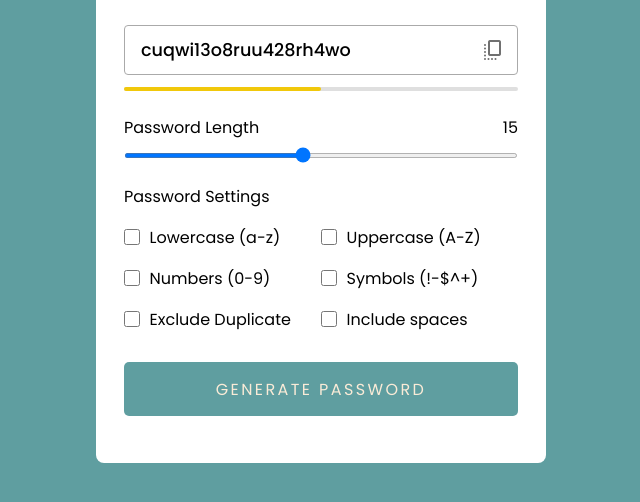
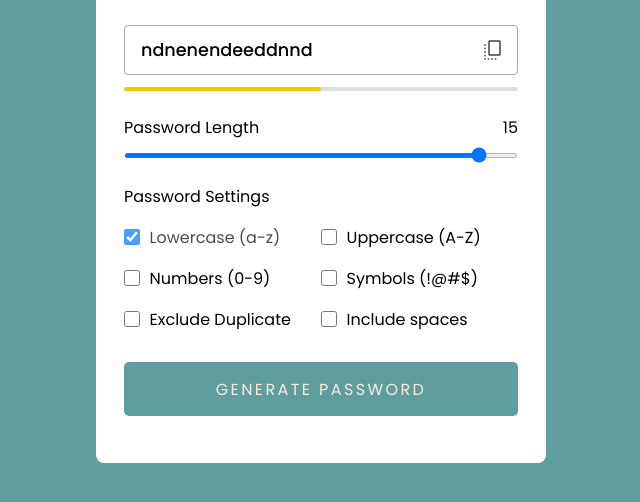
Before and after one commit to paraspachore/Password-Generator, a plain HTML site: page index.html in a window 1280 px wide. Shown: the part 202-704 px from the top of the page, without its empty margins (319-959 px from the left). Drawn offline with nearby package versions, Linux system fonts and the light colour scheme.

Commit message:
adding JS

```diff
--- a/index.html
+++ b/index.html
@@ -10,7 +10,7 @@
     <link rel="stylesheet" href="styles.css">
     <link rel="stylesheet"
         href="https://fonts.googleapis.com/css2?family=Material+Symbols+Rounded:opsz,wght,FILL,GRAD@20..48,100..700,0..1,-50..200" />
-
+    <script src="script.js" defer></script>
 </head>
 
 <body>
@@ -25,15 +25,15 @@
             <div class="pass_length">
                 <div class="details">
                     <label for="pass_length" class="title">Password Length</label>
-                    <span>15</span>
+                    <span></span>
                 </div>
-                <input type="range" min="1" max="32" value="15" step="1">
+                <input type="range" min="4" max="16" value="15" step="1">
             </div>
             <div class="pass_settings">
                 <label for="pass_settings">Password Settings</label>
                 <ul class="options">
                     <li class="option">
-                        <input type="checkbox" id="lowerCase">
+                        <input type="checkbox" id="lowerCase" checked>
                         <label for="lowerCase">Lowercase (a-z)</label>
                     </li>
                     <li class="option">
@@ -46,7 +46,7 @@
                     </li>
                     <li class="option">
                         <input type="checkbox" id="symbols">
-                        <label for="symbols">Symbols (!-$^+)</label>
+                        <label for="symbols">Symbols (!@#$)</label>
                     </li>
                     <li class="option">
                         <input type="checkbox" id="exc_duplicate">
--- /dev/null
+++ b/script.js
@@ -0,0 +1,40 @@
+const lengthSlider = document.querySelector(".pass_length input"),
+options = document.querySelectorAll(".option input")
+generateBtn = document.querySelector(".generate_btn");
+
+const characters = { //object of letters, numbers, symbols
+    lowercase:"abcdefghijklmnopqrstuvwxyz",
+    uppercase:"ABCDEFGHIJKLMNOPQRSTUVWXYZ",
+    numbers:"0123456789",
+    symbols:"`~!@#$%^&*_"
+}
+
+const generatePassword = ()=> {
+    let staticPassword = "",
+    randomPassword = "",
+    passLength = lengthSlider.value;
+
+    options.forEach(option => { //looping through each option's checkbox
+        if(option.checked){ //if checkbox is checked
+            //adding particular key value from character object to staticPassword
+            staticPassword += characters[option.id];
+        }
+    });
+
+    for (let i = 0; i < passLength; i++) {
+        randomPassword += staticPassword[Math.floor(Math.random() * staticPassword.length)];
+    }
+
+    document.querySelector(".input_box input").value = randomPassword;
+    console.log(randomPassword);
+}
+generatePassword();
+
+const updateSlider = ()=> {
+    // Passing slider value as conter text
+    document.querySelector(".pass_length span").innerText = lengthSlider.value;
+}
+updateSlider();
+
+lengthSlider.addEventListener("input", updateSlider);
+generateBtn.addEventListener("click", generatePassword);
--- a/styles.css
+++ b/styles.css
@@ -104,6 +104,14 @@ body{
     width: calc(100%/2);
 }
 
+.options .option:first-child{
+    pointer-events: none;
+}
+
+.options .option:first-child{
+    opacity: 0.7;
+}
+
 .options .option input{
     height: 16px;
     width: 16px;
```
